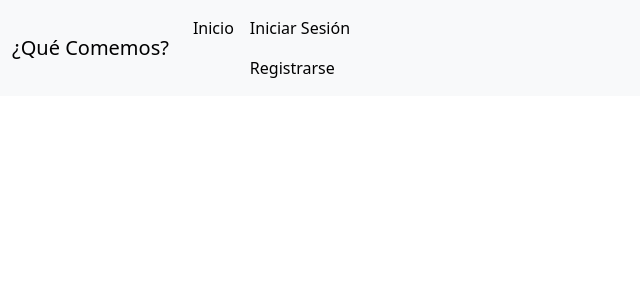
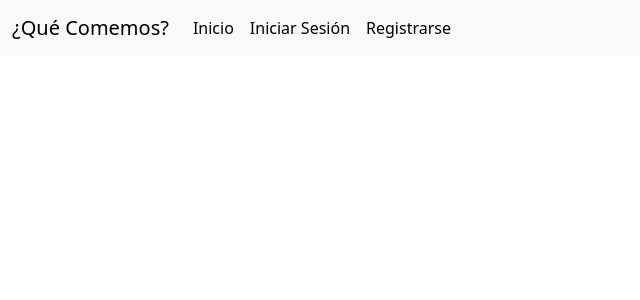
Before and after one commit to AdrianSanchez9/Que-comemos, an Angular app in the folder que-comemos/: page / in a window 1280 px wide. Shown: the top 300 px of the page, without its empty margins (0-640 px from the left). Built offline with nearby package versions, Linux system fonts and the light colour scheme.

Commit message:
Cambion en nav bar

```diff
--- a/que-comemos/src/app/shared/components/nav-bar/nav-bar.component.html
+++ b/que-comemos/src/app/shared/components/nav-bar/nav-bar.component.html
@@ -7,14 +7,11 @@
       <div class="collapse navbar-collapse" id="navbarNavAltMarkup">
         <div class="navbar-nav">
           <a class="nav-link active" aria-current="page" [routerLink]="['/']">Inicio</a>
-          <div *ngIf="!userLogin">
-            <a class="nav-link active" [routerLink]="['/login']">Iniciar Sesión</a>
-            <a class="nav-link active" href="#">Registrarse</a>
-          </div>
-          <div *ngIf="userLogin">
-            <a class="nav-link active" href="#">Mis Recetas</a>
-            <a class="nav-link active" href="#" (click)="logout()">Cerrar Sesión</a>
-          </div>
+          <a *ngIf="!userLogin" class="nav-link active" [routerLink]="['/login']">Iniciar Sesión</a>
+          <a *ngIf="!userLogin" class="nav-link active" href="#">Registrarse</a>
+          <a *ngIf="userLogin" class="nav-link active" href="#">Ver Menus</a>
+          <a *ngIf="userLogin" class="nav-link active" href="#" (click)="logout()">Cerrar Sesión</a>
+
         </div>
       </div>
     </div>
```
